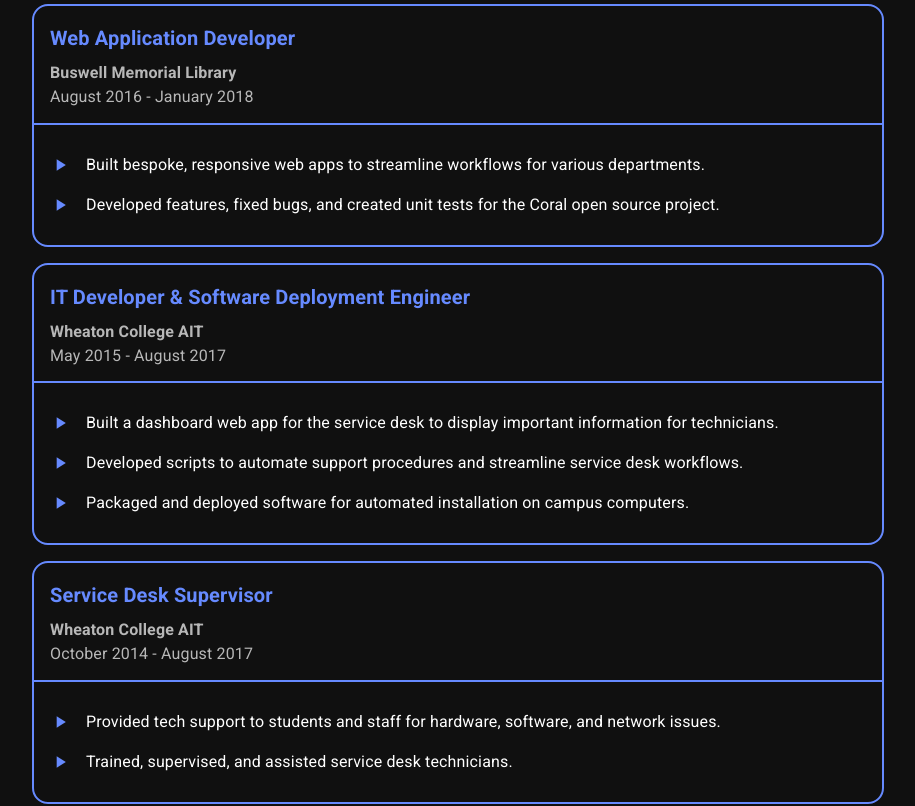
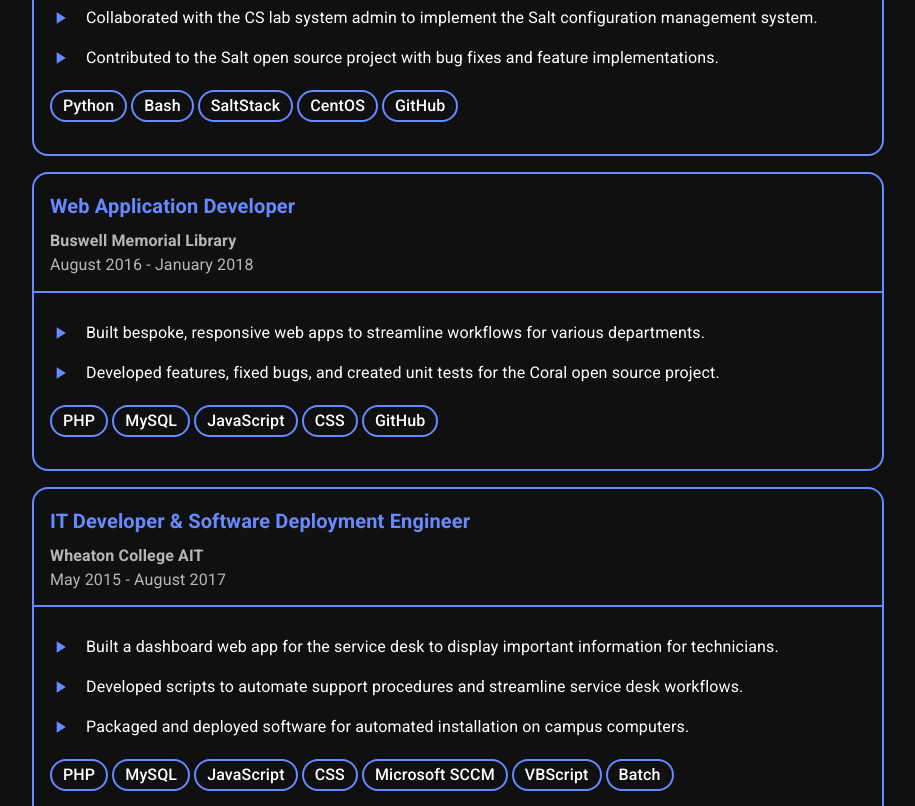
Before and after one commit to connordelacruz/connordelacruz.github.io, a React (Vite) app: page / in a window 1280 px wide. Shown: the part 2500-3306 px from the top of the page, without its empty margins (182-1097 px from the left). Built offline with nearby package versions, Linux system fonts and the light colour scheme.

Commit message:
skill chips on experience cards

```diff
--- a/src/components/ProjectsSection.jsx
+++ b/src/components/ProjectsSection.jsx
@@ -178,7 +178,6 @@ const ProjectImage = ({
  * @param bigButtonContent
  * @param smallButtonsContent
  * @param body
- * @param children
  * @param color
  * @return {JSX.Element}
  * @constructor
@@ -190,9 +189,7 @@ const ProjectCard = ({
                        skills = null,
                        bigButtonContent = {text: '', link: ''},
                        smallButtonsContent = [],
-                       // TODO: cleanup whichever one of these isn't getting used
-                       body = null,
-                       children = null,
+                       body,
                        color,
                      }) => {
   // Big button component (if applicable)
@@ -234,9 +231,8 @@ const ProjectCard = ({
         <Typography
           variant="body1"
         >
-          {children ? children : body}
+          {body}
         </Typography>
-        {/*TODO: implement?*/}
         {skills &&
           <Box
             sx={{
--- a/src/components/ResumeSection.jsx
+++ b/src/components/ResumeSection.jsx
@@ -11,6 +11,7 @@ import { CtaButton } from './common/CtaButton.jsx'
 // ================================================================================
 
 // Skills
+// TODO: update to include anything that you put in experience/project sections that haven't been included
 const skills = [
   {
     title: 'Programming',
@@ -27,6 +28,7 @@ const skills = [
 ]
 
 // Experience
+// TODO: update resume then update these
 const experience = [
   {
     jobTitle: 'Software Engineer',
@@ -38,6 +40,7 @@ const experience = [
       'Streamlined development workflows by creating Jenkins jobs and command line tools with Python.',
       'Authored extensive documentation and engaged in peer programming to enhance team collaboration and knowledge sharing.',
     ],
+    skills: 'PHP, MySQL, Jenkins, Groovy, Python, Docker, Cypress, GitHub, Jira',
   },
   {
     jobTitle: 'Full-Stack Developer',
@@ -49,6 +52,7 @@ const experience = [
       'Developed a cross-browser automated testing system to streamline QA using Python and Selenium.',
       'Built and managed client websites using Django, Wagtail, and Adobe Experience Manager.',
     ],
+    skills: 'JavaScript, Python, Sass, CSS, MySQL, Selenium, Django, BitBucket, AEM',
   },
   {
     jobTitle: 'CS Lab Configuration Management Intern',
@@ -59,6 +63,7 @@ const experience = [
       'Collaborated with the CS lab system admin to implement the Salt configuration management system.',
       'Contributed to the Salt open source project with bug fixes and feature implementations.',
     ],
+    skills: 'Python, Bash, SaltStack, CentOS, GitHub',
   },
   {
     jobTitle: 'Web Application Developer',
@@ -69,6 +74,7 @@ const experience = [
       'Built bespoke, responsive web apps to streamline workflows for various departments.',
       'Developed features, fixed bugs, and created unit tests for the Coral open source project.',
     ],
+    skills: 'PHP, MySQL, JavaScript, CSS, GitHub',
   },
   {
     jobTitle: 'IT Developer & Software Deployment Engineer',
@@ -80,8 +86,10 @@ const experience = [
       'Developed scripts to automate support procedures and streamline service desk workflows.',
       'Packaged and deployed software for automated installation on campus computers.',
     ],
+    skills: 'PHP, MySQL, JavaScript, CSS, Microsoft SCCM, VBScript, Batch',
   },
   {
+    // TODO: remove? or figure out skills / way to spin this as beneficial for software dev
     jobTitle: 'Service Desk Supervisor',
     company: 'Wheaton College AIT',
     startDate: 'October 2014',
@@ -90,6 +98,7 @@ const experience = [
       'Provided tech support to students and staff for hardware, software, and network issues.',
       'Trained, supervised, and assisted service desk technicians.',
     ],
+    skills: 'Hardware / Software Troubleshooting, Customer Service, Windows, macOS',
   },
 ]
 
@@ -230,6 +239,7 @@ const ExperienceList = ({
  * @param startDate
  * @param endDate
  * @param bullets
+ * @param skills
  * @param color
  * @return {JSX.Element}
  * @constructor
@@ -240,10 +250,10 @@ export const ExperienceCard = ({
                                  startDate,
                                  endDate,
                                  bullets,
+                                 skills,
                                  color,
                                }) => {
-  // TODO: chips for languages/frameworks to display at the bottom, see https://brittanychiang.com/#experience
-
+  // TODO: make sure skill chips look ok on different viewports
   return (
     <ContentCard
       color={color}
@@ -255,6 +265,15 @@ export const ExperienceCard = ({
       />
       <CardContent>
         <ExperienceList bullets={bullets} color={color}/>
+        {skills &&
+          <Box
+            sx={{
+              mt: 2,
+            }}
+          >
+            {<SkillChips skills={skills.split(', ')} color={color}/>}
+          </Box>
+        }
       </CardContent>
     </ContentCard>
   )
```
